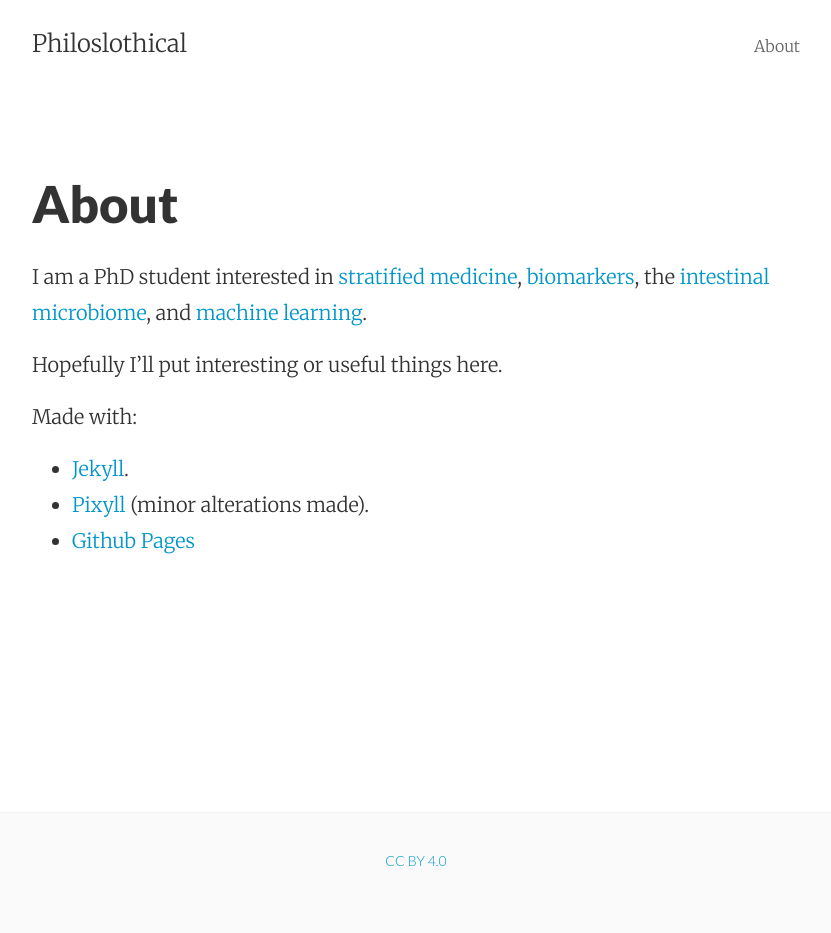
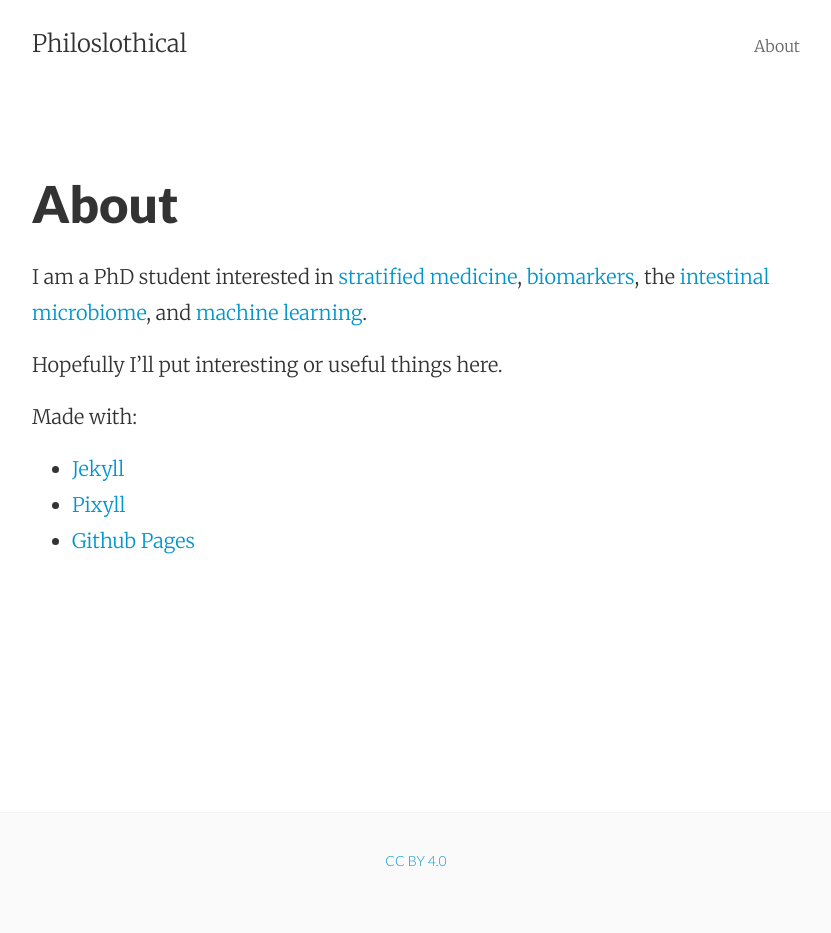
Before and after one commit to georgemrtn5/bwingfield.github.io, a Jekyll site: the page built from about.md, in a window 1280 px wide. Shown: the whole page, without its empty margins (224-1055 px from the left). Built offline with Jekyll 4.4.1, drawn with Linux system fonts in a browser that asks for light colours; Markdown is read by kramdown in place of the engine named in the settings.

```diff
--- a/about.md
+++ b/about.md
@@ -10,6 +10,6 @@
 
 Made with:
 
-  * [Jekyll](http://jekyllrb.com/).
-  * [Pixyll](https://github.com/johnotander/pixyll) (minor alterations made).
+  * [Jekyll](http://jekyllrb.com/)
+  * [Pixyll](https://github.com/johnotander/pixyll)
   * [Github Pages](https://pages.github.com/)
```
